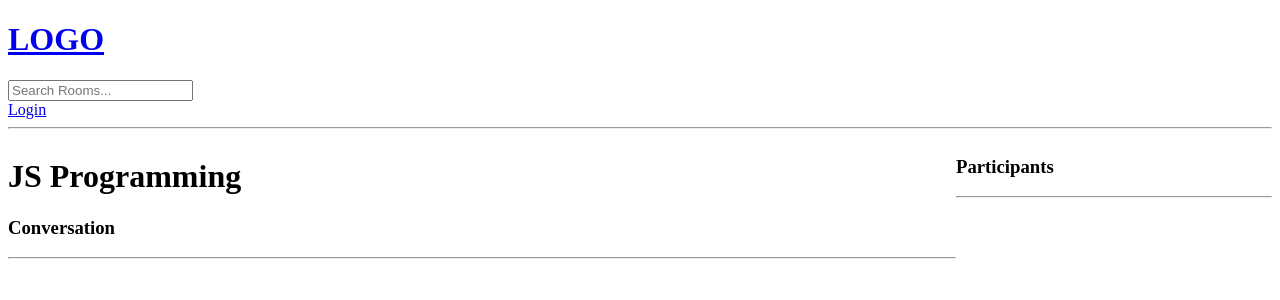
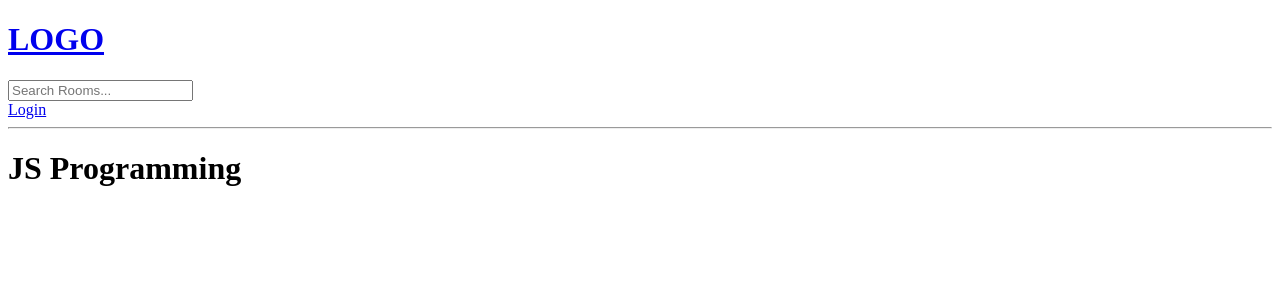
Before and after one commit to Ritheavuth/cloud_final_project, a Django app: page /room/5/ in a window 1280 px wide. Shown: the top 300 px of the page. Run offline with Django 3.2, Linux system fonts and the light colour scheme; data comes from the database, SQL or seed files in the repository; both versions use the stored data as it was before the commit.

Commit message:
Revert "Chatroom msg crud"

```diff
--- a/base/models.py
+++ b/base/models.py
@@ -16,7 +16,7 @@ class Room(models.Model):
     topic = models.ForeignKey(Topic, on_delete=models.SET_NULL, null=True)
     name = models.CharField(max_length=200)
     description = models.TextField(null=True, blank=True)
-    participants = models.ManyToManyField(User, related_name='participants', blank=True)
+    # participants
     updated = models.DateTimeField(auto_now=True)
     created = models.DateTimeField(auto_now_add=True)
 
@@ -29,7 +29,7 @@ class Room(models.Model):
 
 
 class Message(models.Model):
-    user = models.ForeignKey(User, on_delete=models.SET_NULL, null=True)
+    # user
     room = models.ForeignKey(Room, on_delete=models.CASCADE)
     body = models.TextField()
     updated = models.DateTimeField(auto_now=True)
--- a/base/templates/base/room.html
+++ b/base/templates/base/room.html
@@ -2,61 +2,6 @@
 
 {% block content %}
 
-<style>
-    .room-container{
-        display: grid;
-        grid-template-columns: 3fr 1fr;
-    }
-</style>
-
-<div class="room-container">
-
-    <div>
-
-        <h1>{{room.name}}</h1>
-        <p>{{room.description}}</p>
-
-
-        <div class="comment-wraper">
-            <h3>Conversation</h3>
-            <hr>
-
-            {% for message in room_messages %}
-            <div>
-                {% if request.user == message.user %}
-                <a href="{% url 'delete-message' message.id %}">Delete</a>
-                {% endif %}
-                <small>@{{message.user}}  {{message.created|timesince}} ago</small>
-                <p>{{message.body}}</p>
-                <hr>
-            </div>
-            {% endfor %}
-        </div>
-
-        <!-- only authenticated user can write messages -->
-        {% if request.user.is_authenticated %}
-        <div class="comment-form">
-            <form method="POST" action="">
-                {% csrf_token %}
-                <input type="text" name="body" placeholder="Write your message here..." />
-            </form>
-        </div>
-        {% endif %}
-
-    </div>
-
-    <div>
-        <h3>Participants</h3>
-        <hr>
-
-        {% for user in participants %}
-            <div>
-                <p>@{{user.username}}</p>
-            </div>
-        {% endfor %}
-
-    </div>
-
-</div>
-
+<h1>{{room.name}}</h1>
+<p>{{room.description}}</p>
 {% endblock %}
--- a/base/urls.py
+++ b/base/urls.py
@@ -12,5 +12,4 @@ urlpatterns = [
     path('create-room/', views.create_room, name="create-room"),
     path('update-room/<str:pk>', views.update_room, name="update-room"),
     path('delete-room/<str:pk>', views.deleteRoom, name="delete-room"),
-    path('delete-message/<str:pk>', views.deleteMessage, name="delete-message"),
 ]
--- a/base/views.py
+++ b/base/views.py
@@ -79,19 +79,7 @@ def home(request):
 
 def room(request, pk):
     room = Room.objects.get(id=pk)
-    room_messages = room.message_set.all().order_by('-created')
-    participants = room.participants.all()
-
-    if request.method == 'POST':
-        message = Message.objects.create(
-            user=request.user,
-            room=room,
-            body=request.POST.get('body')
-        )
-        room.participants.add(request.user)
-        return redirect('room', pk=room.id)
-
-    context = {'room': room, 'room_messages': room_messages, 'participants': participants}
+    context = {'room': room}
 
     return render(request, 'base/room.html', context)
 
@@ -146,17 +134,3 @@ def deleteRoom(request, pk):
         room.delete()
         return redirect('home')
     return render(request, 'base/delete.html', {'obj':room})
-
-
-@login_required(login_url='login')
-def deleteMessage(request, pk):
-    message = Message.objects.get(id=pk)
-
-    # If not the user's message, then cannot delete the room
-    if request.user != message.user:
-        return HttpResponse('You are not allowed here!')
-
-    if request.method == 'POST':
-        message.delete()
-        return redirect('home')
-    return render(request, 'base/delete.html', {'obj':message})
```
Also changed, not shown: base/migrations/0004_message_user.py (deleted), base/migrations/0005_room_participants.py (deleted), db.sqlite3.
